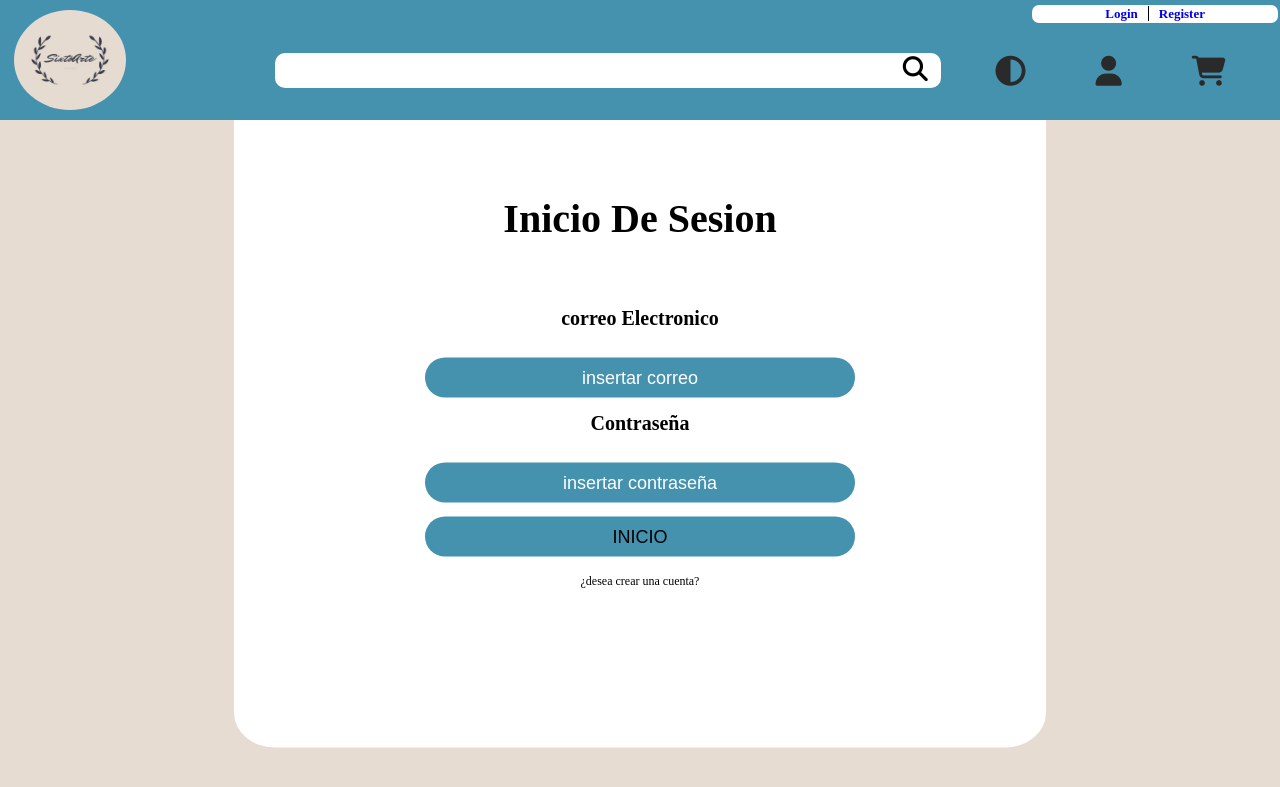
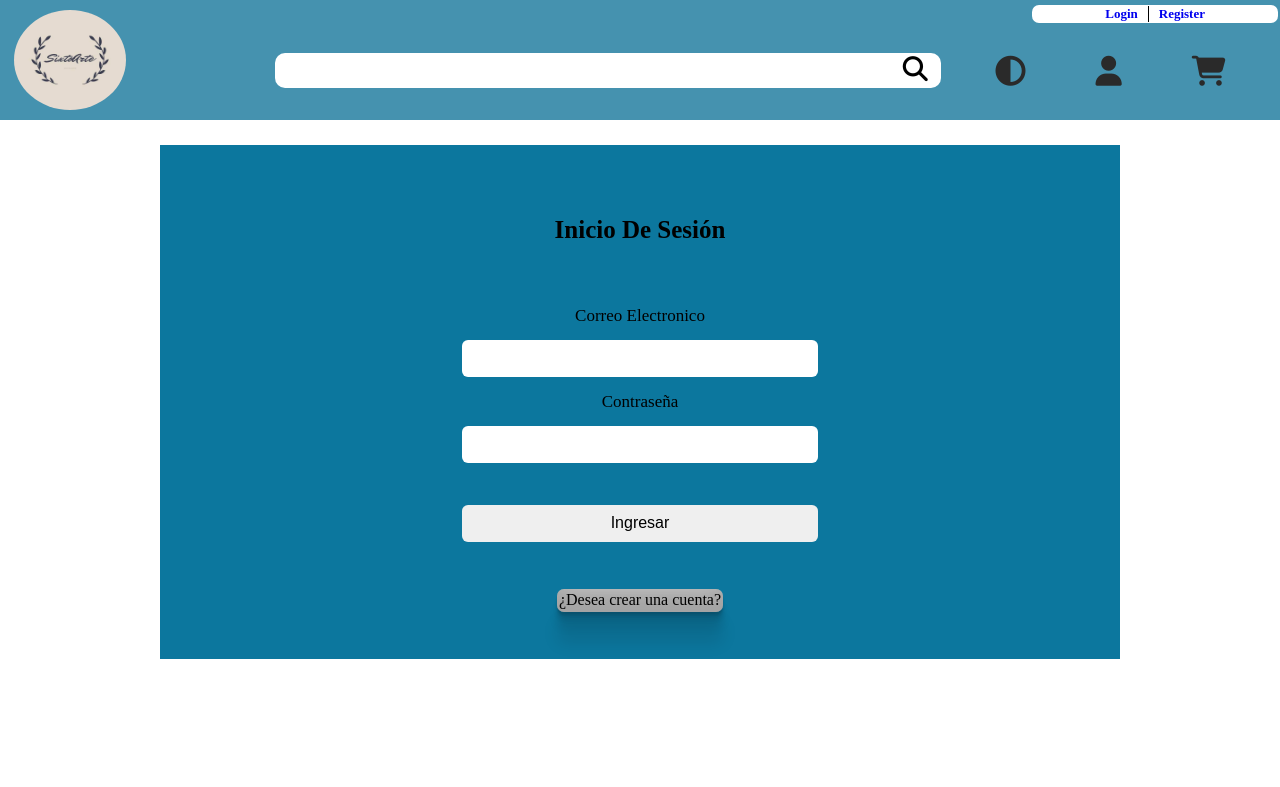
Before and after one commit to NEYENPENA/Grupo_5_SixtoArte, a Node server app: page /login in a window 1280 px wide. Shown: the top 787 px of the page. Run offline with Node 20, Linux system fonts and the light colour scheme; some libraries are stand-ins or nearby versions; some web fonts are replaced.

Commit message:
Arregla login estructura y estilo

```diff
--- a/sprint-2/public/css/login.css
+++ b/sprint-2/public/css/login.css
@@ -0,0 +1,77 @@
+.login {
+    display: flex;
+    flex-wrap: wrap;
+    flex-direction: row;
+    justify-content: center;
+}
+.login .headerlog{
+    position: static;
+}
+.login .box .boxcontenedor{
+    width: 90%;
+    display: flex;
+    flex-wrap: wrap;
+    justify-content: center;
+    max-width: 475px;
+    max-height: 520px;
+}
+.login .box {
+    width: 75%;
+    display: flex;
+    flex-wrap: wrap;
+    flex-direction: column;
+    align-items: center;
+    background-color: var(--azulOscuro);
+    margin-top: 25px;
+}
+.login .box .boxcontenedor h1{
+    font-size: 25px;
+    margin-top: 15%;
+    margin-bottom: 10%;
+}
+.login .box form{
+    width: 100%;
+    display: flex;
+    flex-wrap: wrap;
+    flex-direction: column;
+    align-items: center;
+}
+.login .box form input{
+    width: 75%;
+    padding: 2%;
+    border-radius: 6px;
+    border: none;
+    font-size: 16px;
+
+}
+.login .box form .inicio{
+    margin-top: 5%;
+
+}
+.login .box form label{
+    margin:3% 0;
+}
+
+.login .box form label,.login .box a{
+    font-size: 17px;
+}
+
+.login .box .boxcontenedor a{
+    color: black;
+    margin-top: 10%;
+    margin-bottom: 10%;
+    font-size: 16px;
+    box-shadow: var(--caja);
+    border-radius: 7px;
+    padding: 0.5%;
+    background-color: #fff;
+}
+
+@media(min-width:426px){
+
+
+}
+
+@media(min-width:769px){
+
+}
--- a/sprint-2/public/css/register.css
+++ /dev/null
@@ -1,118 +0,0 @@
-.body {
-    margin: 0 auto;
-    padding: 0;
-    background-color: #E6DCD2;
-    background-size: cover;
-    /* height: 100vh; */
-  }
-
-  .login-box {
-    width: 812px;
-    height: 695px;
-    background: #fff;
-    color: #000;
-    top: 50%;
-    left: 50%;
-    position: absolute;
-    transform: translate(-50%, -50%);
-    box-sizing: border-box;
-    padding: 70px 30px;
-    border-radius: 5%;
-    text-align: center;
-
-  }
-
-  .img {
-    width: 191px;
-    height: 185px;
-    background-position: left top;
-   }
-
-  .login-box h1 {
-    margin: 0;
-    padding: 0 0 20px;
-    text-align: center;
-    font-size: 40px;
-    margin-bottom: 45px;
-    margin-top: 72px;
-  }
-
-  .login-box label {
-    margin: 0;
-    padding: 0;
-    font-weight: bold;
-    display: block;
-    margin-bottom: 14px;
-    text-align: center;
-    font-size: 20px;
-   flex-wrap: wrap;
-
-  }
-
-  .login-box input {
-    width: 430px ;
-    height: 50;
-
-
-
-    margin-bottom: 14px;
-
-
-  }
-
-  .login-box input[type="text"], .login-box input[type="password"] {
-
-   border: none;
-   outline: none;
-   height: 40px;
-   background: var(--azul);
-   color: rgb(0, 0, 0);
-   font-size: 18px;
-   border-radius: 20px;
-   text-align: center;
-   margin: 14px;
-
-
-
-  }
-
-  .login-box input[type="submit"] {
-    border: none;
-    outline: none;
-    height: 40px;
-    background: var(--azul);
-    color: rgb(0, 0, 0);
-    font-size: 18px;
-    border-radius: 20px;
-
-  }
-
-  .login-box input[type="submit"]:hover {
-    cursor: pointer;
-    background: #E6DCD2;
-    color: #000;
-
-
-
-  }
-
-  .login-box a {
-    text-decoration: none;
-    font-size: 12px;
-    line-height: 20px;
-    color:#000;
-    width: 100%;
-
-
-  }
-
-  .login-box a:hover {
-    color: rgb(56, 14, 241);
-  }
-
-
-  @media(min-whidth:769px){
-   .login-box h1{
-       margin-top: 120px;
-   }
-  }
--- a/sprint-2/views/login.html
+++ b/sprint-2/views/login.html
@@ -1,15 +1,17 @@
 <!DOCTYPE html>
-<html>
-  <head>
-    <meta charset="utf-8">
-    <title>Login</title>
-    <script src="https://kit.fontawesome.com/33e6d7e34b.js" crossorigin="anonymous"></script>
+<html lang="es">
+<head>
+    <meta charset="UTF-8">
+    <meta http-equiv="X-UA-Compatible" content="IE=edge">
+    <meta name="viewport" content="width=device-width, initial-scale=1.0">
     <link rel="stylesheet" href="css/style.css">
-  </head>
-  <body class="body">
-    <header>
+    <script src="https://kit.fontawesome.com/d43134a834.js" crossorigin="anonymous"></script>
+    <title>productDetail</title>
+</head>
+<body class="login">
+    <header class="headerlog">
         <div class="logo">
-            <a href="/home"><img src="../img/logoprincipal.jpg" alt=""></a>
+            <a href="/"><img src="../img/logoprincipal.jpg" alt=""></a>
         </div>
 
         <div class="nav">
@@ -34,28 +36,26 @@
             </div>
 
         </div>
-
-
     </header>
 
+    <main class="box">
 
+        <div class="boxcontenedor">
+          <h1>Inicio De Sesión</h1>
+			<form>
 
+				<label for="user">Correo Electronico</label>
+				<input type="user" placeholder="Usuario@email.com" id="user" required>
 
-    <main class="login-box">
+				<label for="password">Contraseña</label>
+				<input type="password" placeholder="Insertar contraseña" id="password" required><br>
+				<input class="inicio" type="submit" value="Ingresar">
 
-      <h1>Inicio De Sesion
-      </h1>
-      <form>
+				<a  class="link"  href="/register">¿Desea crear una cuenta?</a>
+			</form>
 
-        <label for="username">correo Electronico</label>
-        <input type="text" placeholder="insertar correo">
+		</div>
+</main>
 
-        <label for="password">Contraseña</label>
-        <input type="password" placeholder="insertar contraseña">
-        <input type="submit" value="INICIO">
-
-        <div><a  class="link"  href="registro.html">¿desea crear una cuenta?</a></div>
-      </form>
-    </main>
-  </body>
+</body>
 </html>
```
